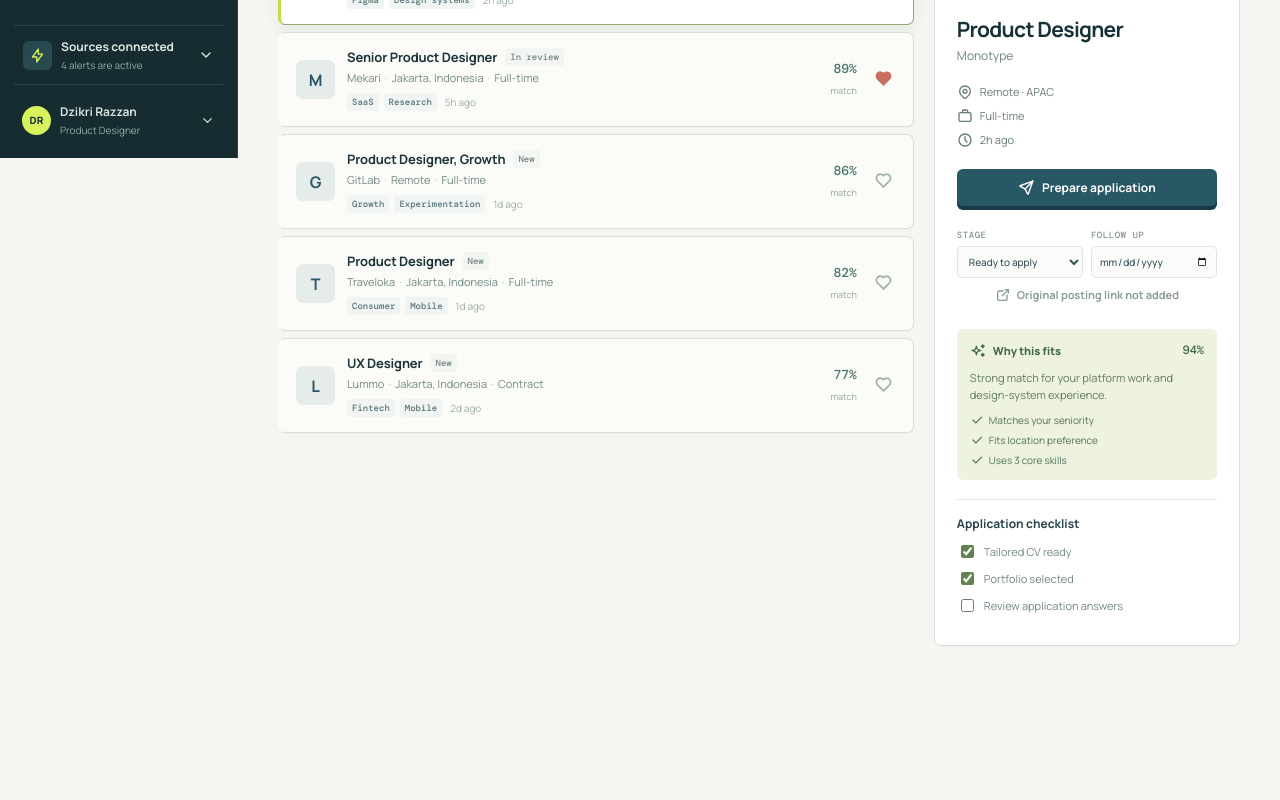
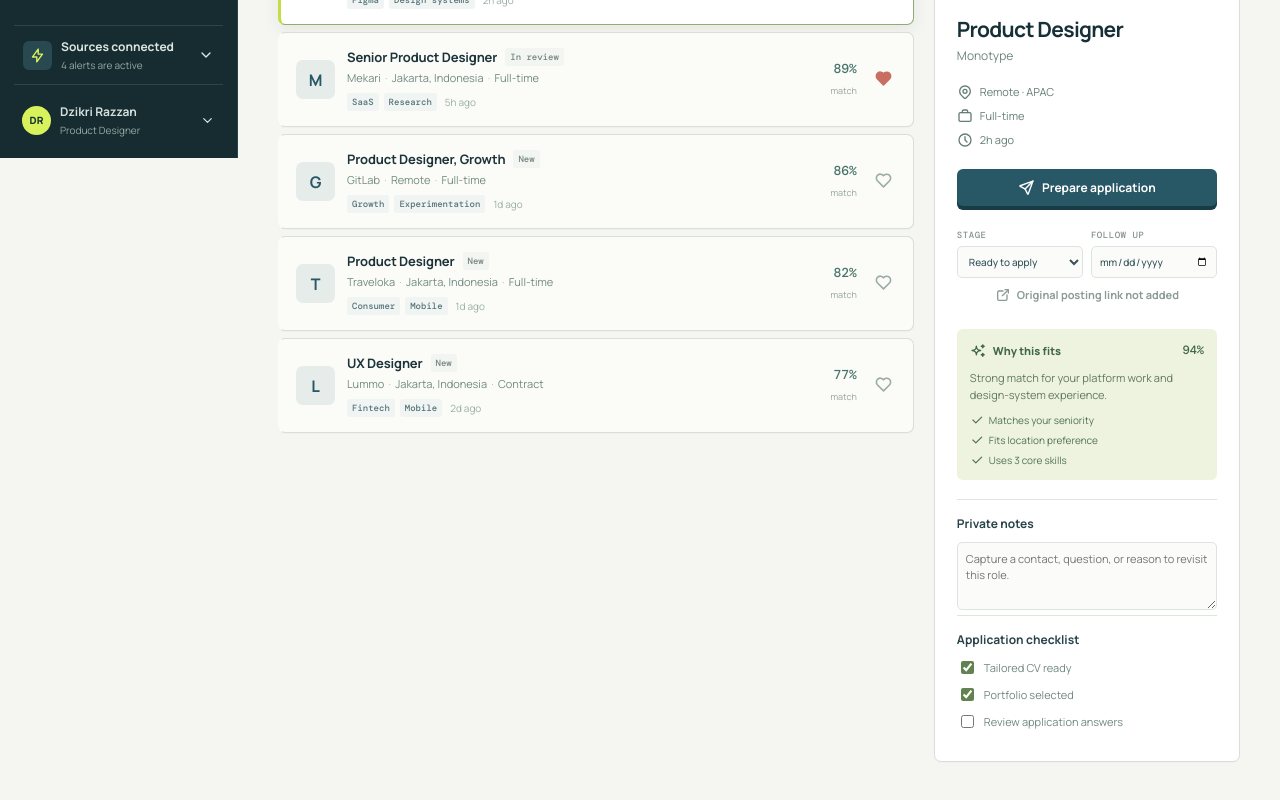
Before and after one commit to dzikrirazzan/job-finder, a React (Vite) app: page / in a window 1280 px wide. Shown: the part 642-1442 px from the top of the page. Before the commit the page ends 1360 px from the top, so only its background shows below. Built offline with nearby package versions, Linux system fonts and the light colour scheme.

Commit message:
feat: add private notes to job details

```diff
--- a/src/App.jsx
+++ b/src/App.jsx
@@ -185,7 +185,6 @@ export default function App() {
   }, [jobs, query, activeFilters, sortBy]);
   const saved = jobs.filter((j) => j.saved).length,
     ready = jobs.filter((j) => j.status === "Ready to apply").length,
-    followUps = jobs.filter((j) => j.followUp).length,
     followUpsThisWeek = jobs.filter((j) => {
       if (!j.followUp) return false;
       const date = new Date(`${j.followUp}T12:00:00`);
@@ -596,6 +595,10 @@ function JobDetail({ job, save, update, apply }) {
         </div>
       </section>
       <section className="detail-section">
+        <h3>Private notes</h3>
+        <textarea className="job-notes" value={job.notes || ""} onChange={(event) => update({ notes: event.target.value })} placeholder="Capture a contact, question, or reason to revisit this role." />
+      </section>
+      <section className="detail-section">
         <h3>Application checklist</h3>
         <label>
           <input type="checkbox" checked={checklist.resume} onChange={(event) => update({ checklist: { ...checklist, resume: event.target.checked } })} />
--- a/src/index.css
+++ b/src/index.css
@@ -1622,6 +1622,18 @@ textarea:focus-visible {
   outline: 0;
   cursor: pointer;
 }
+.job-notes {
+  width: 100%;
+  min-height: 68px;
+  box-sizing: border-box;
+  resize: vertical;
+  border: 1px solid #dbe5de;
+  border-radius: 5px;
+  padding: 8px;
+  background: #fbfcfa;
+  color: #506a6b;
+  font: 11px/1.5 Manrope;
+}
 @media (max-width: 640px) {
   .sort-control span { display: none; }
   .sort-control { padding: 7px; }
```
